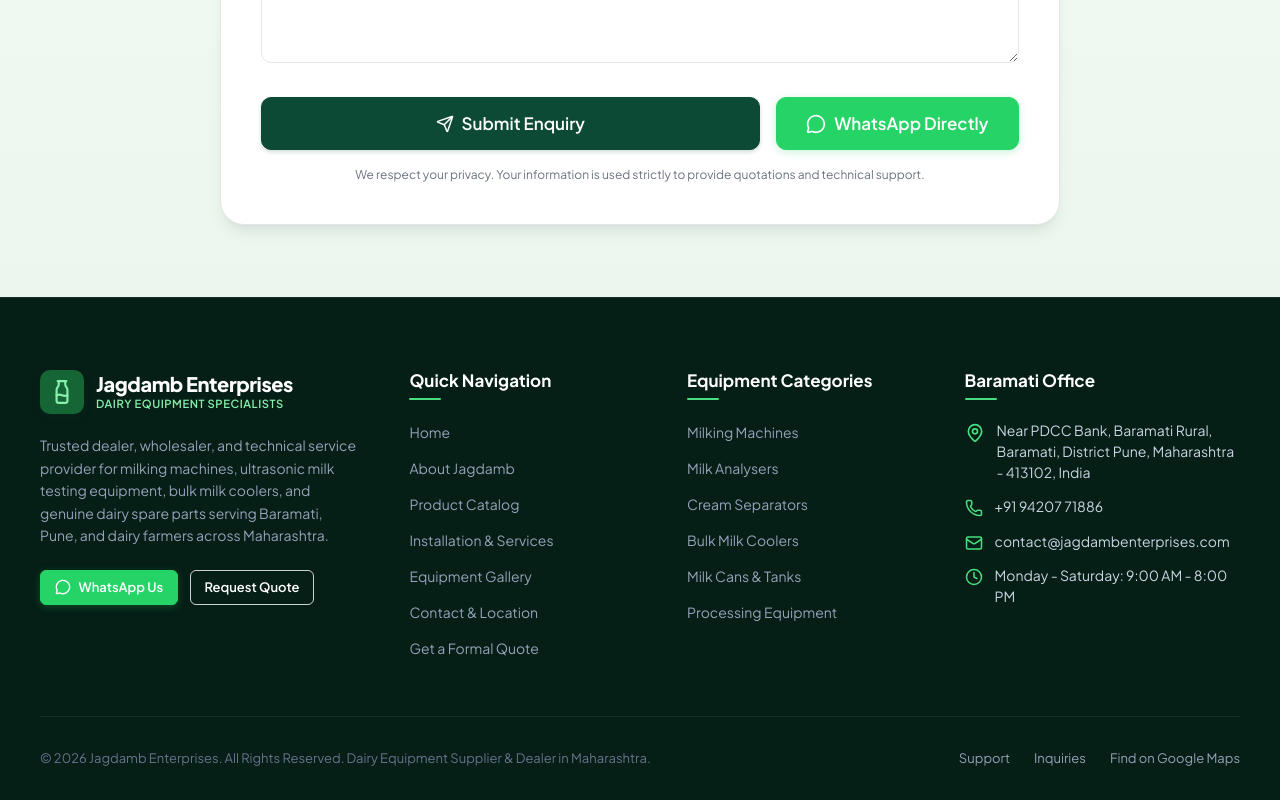
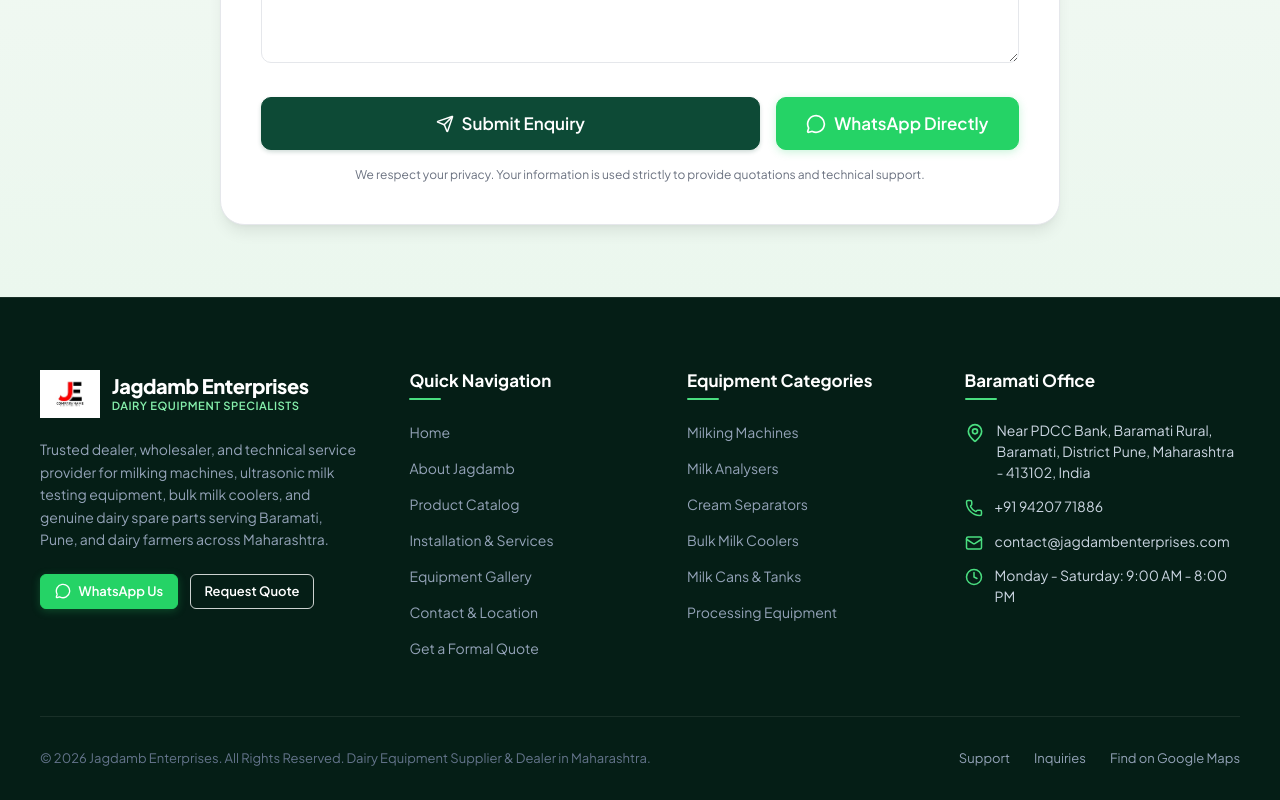
Before and after one commit to audu0132/Jagdamb, a React (Vite) app: page / in a window 1280 px wide. Shown: the part 6849-7649 px from the top of the page. Built offline with nearby package versions, Linux system fonts and the light colour scheme.

Commit message:
feat: add Footer component with company info, quick links, and contact details

```diff
--- a/src/components/Footer.jsx
+++ b/src/components/Footer.jsx
@@ -1,7 +1,6 @@
 import React from "react";
 import { Link } from "react-router-dom";
 import {
-  Milk,
   MapPin,
   Phone,
   Mail,
@@ -11,6 +10,7 @@ import {
 import { companyConfig } from "../data/company";
 import { categories } from "../data/categories";
 import { getWhatsAppLink, getPhoneLink } from "../utils/whatsapp";
+import logoImg from "../assets/image.png";
 
 const currentYear = new Date().getFullYear();
 
@@ -22,9 +22,7 @@ export default function Footer() {
           {/* Col 1: Brand & Identity */}
           <div>
             <div className="brand-logo" style={{ marginBottom: "1.25rem" }}>
-              <div className="brand-badge" style={{ background: "#166534" }}>
-                <Milk size={26} color="#86EFAC" />
-              </div>
+              <img src={logoImg} alt={companyConfig.name} className="brand-logo-img" style={{ height: "48px" }} />
               <div className="brand-info">
                 <span className="brand-title" style={{ color: "#FFFFFF" }}>
                   {companyConfig.name}
```
